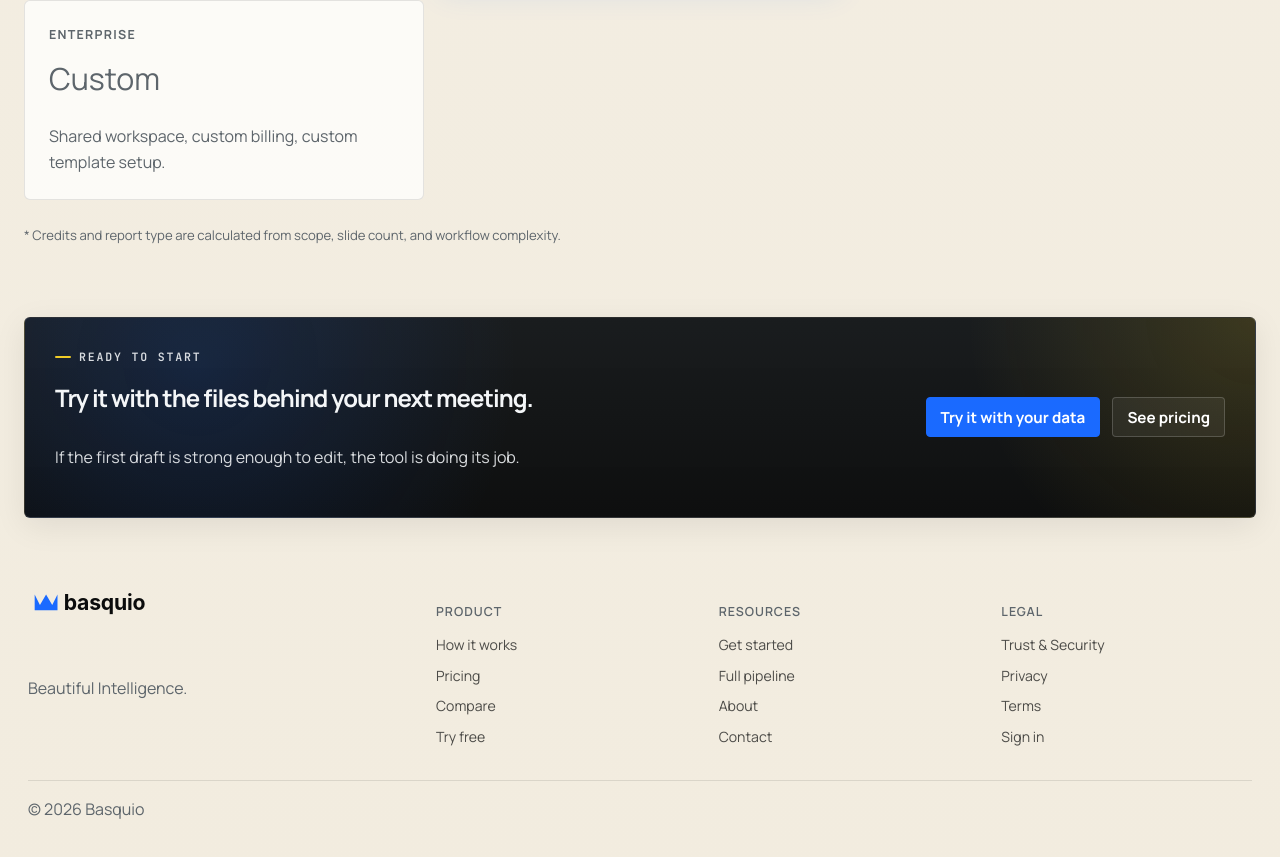
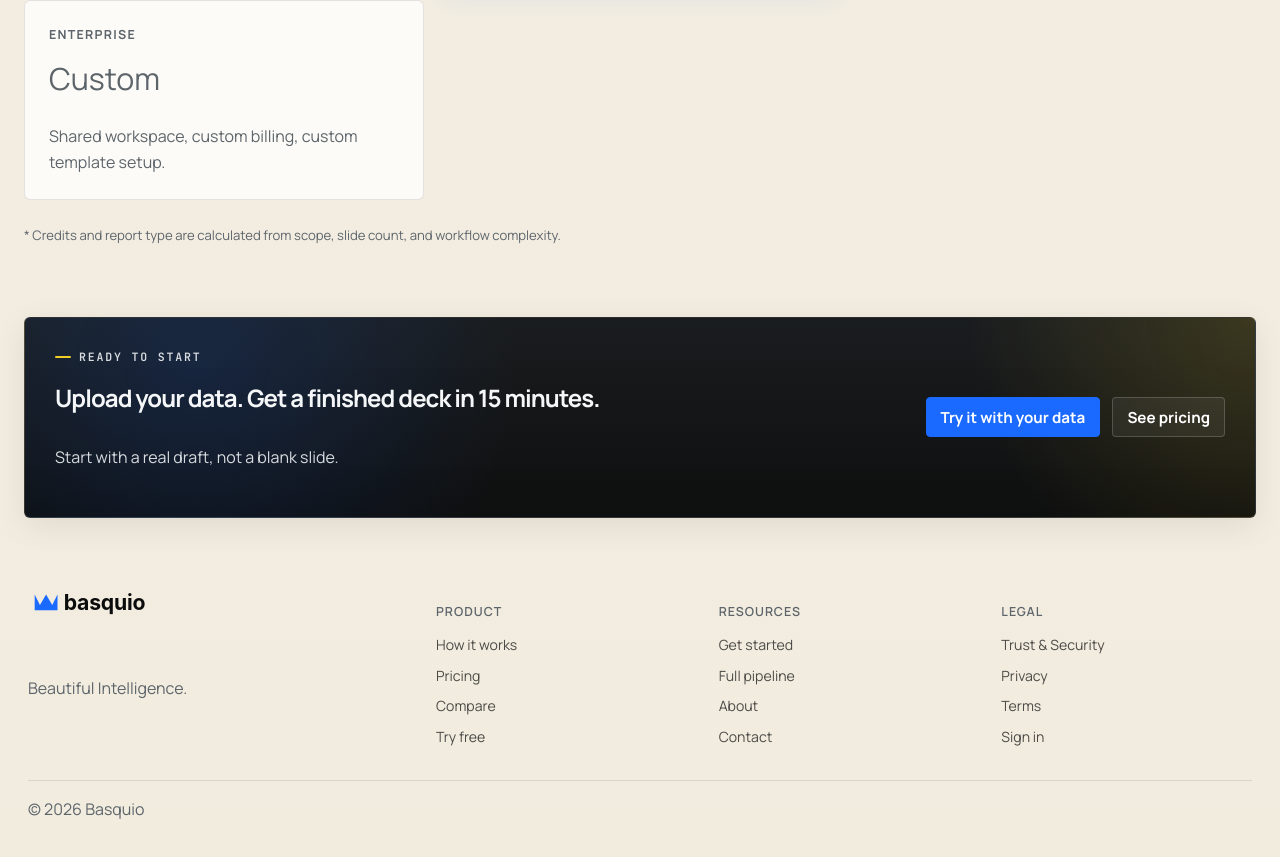
Before and after one commit to marcodicesare-dev/basquio, a Next.js app in the folder apps/web/: page / in a window 1280 px wide. Shown: the part 6663-7520 px from the top of the page. Built offline with nearby package versions, Linux system fonts and the light colour scheme; no server answers.

Commit message:
Tighten homepage CTA and deck outputs

```diff
--- a/apps/web/src/app/page.tsx
+++ b/apps/web/src/app/page.tsx
@@ -203,8 +203,8 @@ export default function HomePage() {
 
       <PublicSiteFooterCta
         eyebrow="Ready to start"
-        title="Try it with the files behind your next meeting."
-        copy="If the first draft is strong enough to edit, the tool is doing its job."
+        title="Upload your data. Get a finished deck in 15 minutes."
+        copy="Start with a real draft, not a blank slide."
         primaryLabel="Try it with your data"
         primaryHref="/jobs/new"
         secondaryLabel="See pricing"
--- a/apps/web/src/components/workflow-states/deck-preview.tsx
+++ b/apps/web/src/components/workflow-states/deck-preview.tsx
@@ -28,6 +28,10 @@ export function DeckPreview() {
           <strong>3 files</strong>
         </div>
         <div className="workflow-deliverable-card">
+          <span className="workflow-deliverable-kind">Deck</span>
+          <strong>deck.pptx</strong>
+        </div>
+        <div className="workflow-deliverable-card">
           <span className="workflow-deliverable-kind">Narrative</span>
           <strong>report.md</strong>
         </div>
@@ -35,9 +39,6 @@ export function DeckPreview() {
           <span className="workflow-deliverable-kind">Workbook</span>
           <strong>workbook.xlsx</strong>
         </div>
-        <button type="button" className="workflow-download-button">
-          Download
-        </button>
       </div>
 
       <p className="workflow-ready-label">15 minutes. 3 files. Ready to present.</p>
```
